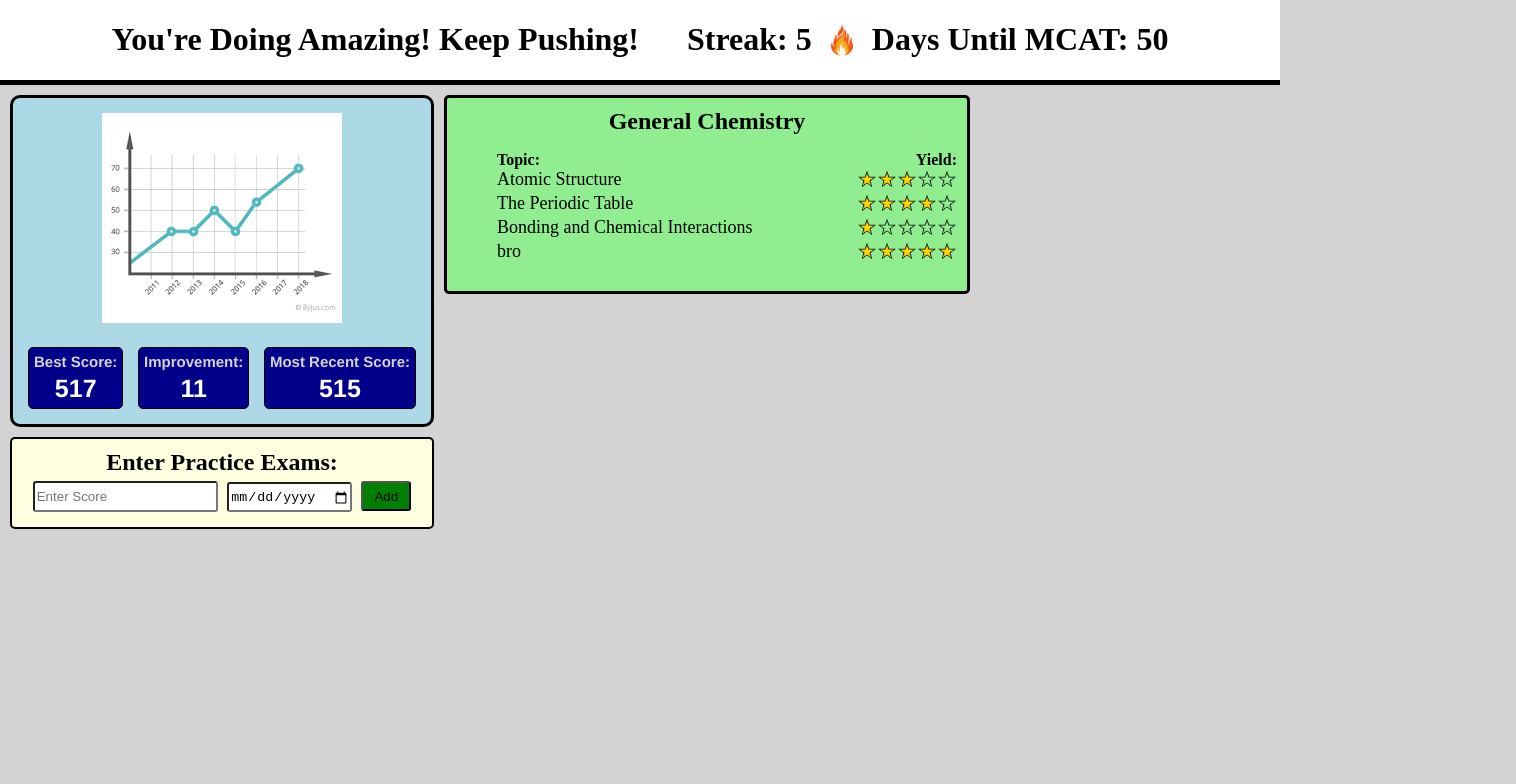
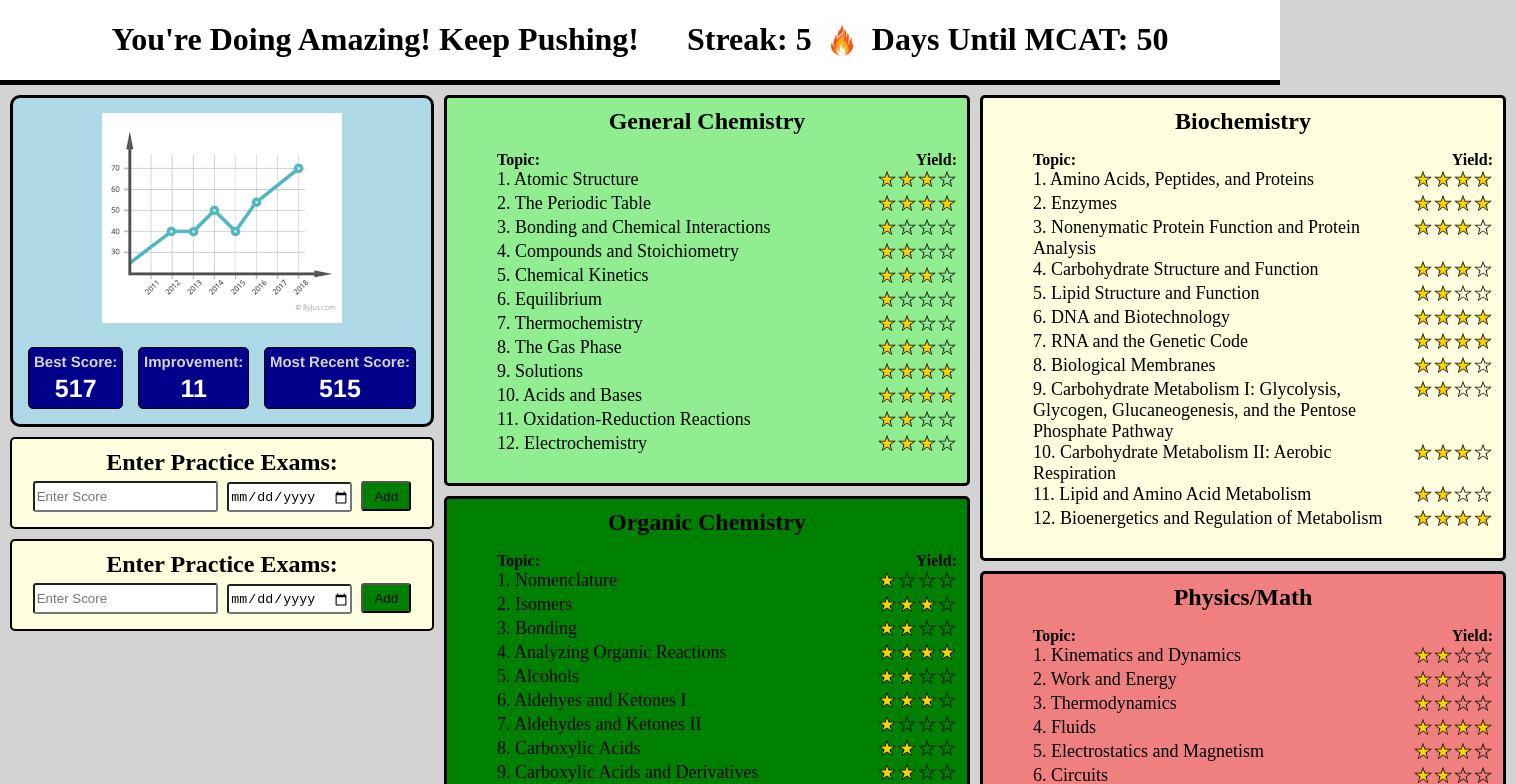
Before and after one commit to couldbedaniel/MCAT-Study-Tool, a Next.js app: page / in a window 1280 px wide. Shown: the top 784 px of the page, 1516 px wide, since content can reach past the window. Built offline with nearby package versions, Linux system fonts and the light colour scheme.

Commit message:
added all topics

```diff
--- a/app/header.js
+++ /dev/null
@@ -1,16 +0,0 @@
-
-export default function Header() {
-    return (
-        <header>
-            <h1>MCAT Tracker</h1>
-            <nav>
-                <ul>
-                    <li><a href = "#">Home</a></li>
-                    <li><a href = "#">Progress</a></li>
-                    <li>Calendar</li>
-                    <li>Community</li>
-                </ul>
-            </nav>
-        </header>
-    );
-}
--- a/app/index.css
+++ b/app/index.css
@@ -144,7 +144,6 @@ body{
     margin-left: 0;
     padding: 10px;
     width: 500px;
-    background-color: lightgreen;
 }
 
 .topic-header{
@@ -152,8 +151,17 @@ body{
     text-align: center;
 }
 
+.topic-list{
+    list-style-type: decimal;
+    list-style: decimal;
+}
+
 .topic-item{
     display: flex;
+}
+
+.topic-item::marker {
+    content: counter(list-item) ". ";
 }
 
 .topic-name-header{
@@ -168,6 +176,7 @@ body{
 .topic-name{
     font-size: 18px;
     flex: 1;
+    list-style-type: decimal;
 }
 
 .topic-star{
--- a/app/page.js
+++ b/app/page.js
@@ -1,14 +1,12 @@
-import Header from "./header.js";
 import Scores from "./scores.js";
 import Streak from "./streak.js";
 import Enter from "./enter.js";
 import Topics from "./topics.js";
 import StarSet from "./starset.js"
-import {genChem} from "../data/topicsdata.js"
+import {genChem, oChem, bioChem, biology, physMath, behaveSci} from "../data/topicsdata.js"
 
 export default function Home() {
   const scoresValsExample = [506, 509, 510, 513, 517, 515];
-  const generalChem = genChem;
 
   return (
     <>
@@ -19,7 +17,14 @@ export default function Home() {
         <Enter/>
       </div>
       <div>
-        <Topics list = {generalChem} title = "General Chemistry"/>
+        <Topics list = {genChem} title = "General Chemistry" color = "lightgreen"/>
+        <Topics list = {oChem} title = "Organic Chemistry" color = "green"/>
+        <Topics list = {biology} title = "Biology" color = "blue"/>
+      </div>
+      <div>
+        <Topics list = {bioChem} title = "Biochemistry" color = "lightyellow"/>
+        <Topics list = {physMath} title = "Physics/Math" color = "lightcoral"/>
+        <Topics list = {behaveSci} title = "Behavioral Sciences" color = "orange"/>
       </div>
     </div>
     </>
--- a/app/scores.js
+++ b/app/scores.js
@@ -1,3 +1,5 @@
+import Enter from "./enter.js";
+
 export default function Scores(props) {
     const scoreVals = props.items;
     var maxScore = Math.max(...scoreVals);
@@ -5,6 +7,7 @@ export default function Scores(props) {
 
 
     return (
+        <>
         <div className = "scores">
             <img src = "\graphexample.png" className = "eximg"></img>
             <div className = "sc-under">
@@ -22,5 +25,9 @@ export default function Scores(props) {
                 </div>
             </div>
         </div>
+        <div>
+            <Enter/>
+        </div>
+        </>
     )
 }
--- a/app/starset.js
+++ b/app/starset.js
@@ -18,7 +18,6 @@ export default function StarSet(props){
         <img src = {outputStarImage(2)} width = {imgWidth}></img>
         <img src = {outputStarImage(3)} width = {imgWidth}></img>
         <img src = {outputStarImage(4)} width = {imgWidth}></img>
-        <img src = {outputStarImage(5)} width = {imgWidth}></img>
         </>
     );
 }
--- a/app/topics.js
+++ b/app/topics.js
@@ -7,9 +7,9 @@ export default function Topics(props){
 
     return(
         <>
-        <div className = "topics">
+        <div className = "topics" style = {{backgroundColor: props.color}}>
             <h2 className = "topic-header">{props.title}</h2>
-            <ol>
+            <ol className = "topic-list">
                 <li className = "topic-item">
                     <span className = "topic-name-header">Topic:</span>
                     <span className = "topic-yield">Yield:</span>
--- a/data/topicsdata.js
+++ b/data/topicsdata.js
@@ -1,2 +1,7 @@
 
-export const genChem = [{topic: "Atomic Structure", weight: "3"}, {topic: "The Periodic Table", weight: "4"}, {topic: "Bonding and Chemical Interactions", weight: "1"}, {topic: "bro", weight: "5"}];
+export const genChem = [{topic: "1. Atomic Structure", weight: "3"}, {topic: "2. The Periodic Table", weight: "4"}, {topic: "3. Bonding and Chemical Interactions", weight: "1"}, {topic: "4. Compounds and Stoichiometry", weight: "2"}, {topic: "5. Chemical Kinetics", weight: "3"}, {topic: "6. Equilibrium", weight: "1"}, {topic: "7. Thermochemistry", weight: "2"}, {topic: "8. The Gas Phase", weight: "3"}, {topic: "9. Solutions", weight: "4"}, {topic: "10. Acids and Bases", weight: "4"}, {topic: "11. Oxidation-Reduction Reactions", weight: "2"}, {topic: "12. Electrochemistry", weight: "3"}];
+export const oChem = [{topic: "1. Nomenclature", weight: "1"}, {topic: "2. Isomers", weight: "3"}, {topic: "3. Bonding", weight: "2"}, {topic: "4. Analyzing Organic Reactions", weight: "4"}, {topic: "5. Alcohols", weight: "2"}, {topic: "6. Aldehyes and Ketones I", weight: "3"}, {topic: "7. Aldehydes and Ketones II", weight: "1"}, {topic: "8. Carboxylic Acids", weight: "2"}, {topic: "9. Carboxylic Acids and Derivatives", weight: "2"}, {topic: "10. Nitrogen and Phosphorous containing Compounds", weight: "1"}, {topic: "11. Spectroscopy", weight: "2"}, {topic: "12. Seperations and Purifications", weight: "3"}];
+export const bioChem = [{topic: "1. Amino Acids, Peptides, and Proteins", weight: "4"}, {topic: "2. Enzymes", weight: "4"}, {topic: "3. Nonenymatic Protein Function and Protein Analysis", weight: "3"}, {topic: "4. Carbohydrate Structure and Function", weight: "3"}, {topic: "5. Lipid Structure and Function", weight: "2"}, {topic: "6. DNA and Biotechnology", weight: "4"}, {topic: "7. RNA and the Genetic Code", weight: "4"}, {topic: "8. Biological Membranes", weight: "3"}, {topic: "9. Carbohydrate Metabolism I: Glycolysis, Glycogen, Glucaneogenesis, and the Pentose Phosphate Pathway", weight: "2"}, {topic: "10. Carbohydrate Metabolism II: Aerobic Respiration", weight: "3"}, {topic: "11. Lipid and Amino Acid Metabolism", weight: "2"}, {topic: "12. Bioenergetics and Regulation of Metabolism", weight: "4"}];
+export const biology = [{topic: "1. The Cell", weight: "4"}, {topic: "1. Reproduction", weight: "3"}, {topic: "3. Embryogenesis and Development", weight: "2"}, {topic: "4. The Nervous System", weight: "4"}, {topic: "5. The Endocrine System", weight: "3"}, {topic: "6. The Respiratory System", weight: "1"}, {topic: "7. The Cardiovascular System", weight: "2"}, {topic: "8. The Immune System", weight: "2"}, {topic: "9. The Digestive System", weight: "2"}, {topic: "10. Homeostasis", weight: "3"}, {topic: "11. Musculoskeletal System", weight: "2"}, {topic: "12. Genetics and Evolution", weight: "4"}];
+export const physMath = [{topic: "1. Kinematics and Dynamics", weight: "2"}, {topic: "2. Work and Energy", weight: "2"}, {topic: "3. Thermodynamics", weight: "2"}, {topic: "4. Fluids", weight: "4"}, {topic: "5. Electrostatics and Magnetism", weight: "3"}, {topic: "6. Circuits", weight: "2"}, {topic: "7. Waves and Sound", weight: "2"}, {topic: "8. Light and Optics", weight: "4"}, {topic: "9. Atomic and Nuclear Phenomena", weight: "2"}, {topic: "10. Mathematics", weight: "3"}, {topic: "11. Reasoning About the Design and Execution of Research", weight: "4"}, {topic: "12. Data-Based and Statistical Reasoning", weight: "4"}];
+export const behaveSci = [{topic: "1. Biology and Behavior", weight: "4"}, {topic: "2. Senseation and Perception", weight: "3"}, {topic: "3. Learning and Memory", weight: "4"}, {topic: "4. Cognition, Consciousness and Language", weight: "4"}, {topic: "5. Motivation, Emotion and Stress", weight: "4"}, {topic: "6. Identity and Personality", weight: "4"}, {topic: "7. Psychological Disorders", weight: "3"}, {topic: "8. Social Processes, Attitudes and Behaviors", weight: "4"}, {topic: "9. Social Interaction", weight: "4"}, {topic: "10. Social Thinking", weight: "4"}, {topic: "11. Social Sctructure and Demographics", weight: "4"}, {topic: "12. Social Stratification", weight: "3"}];
```
